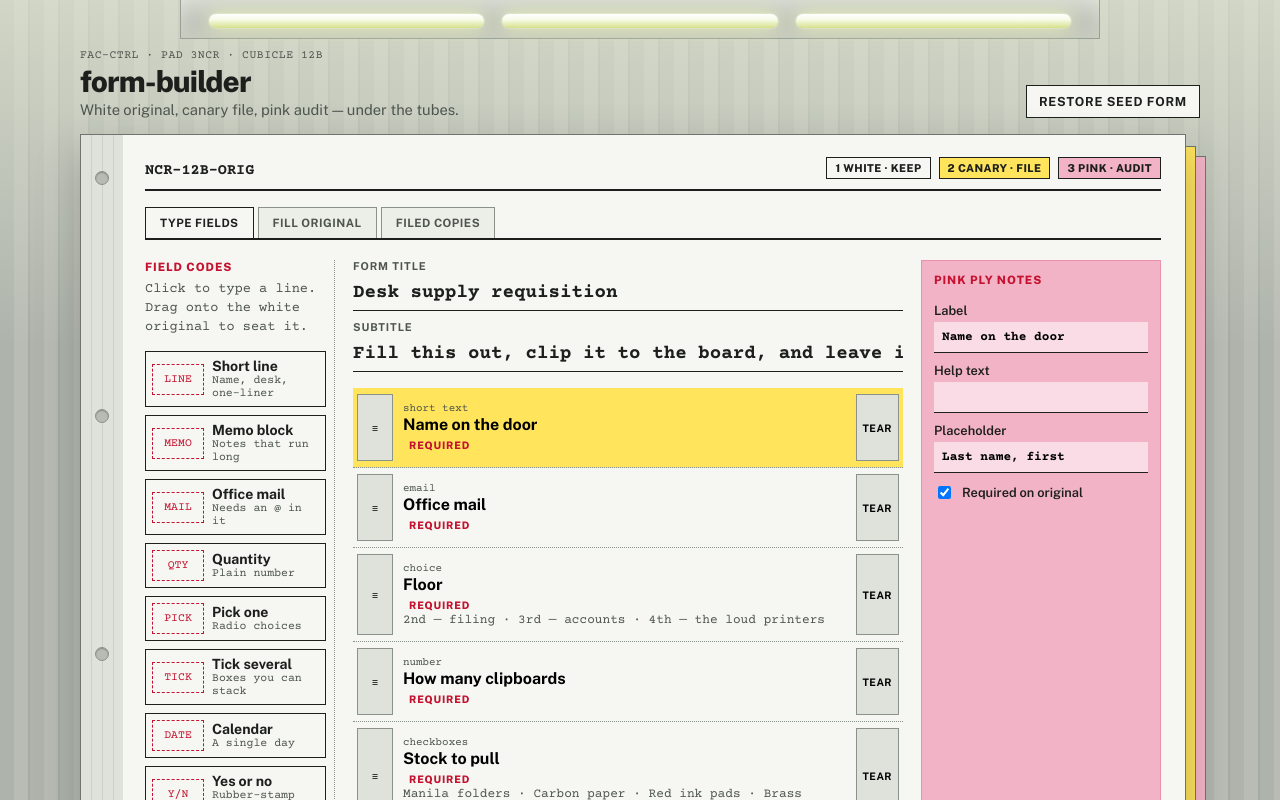
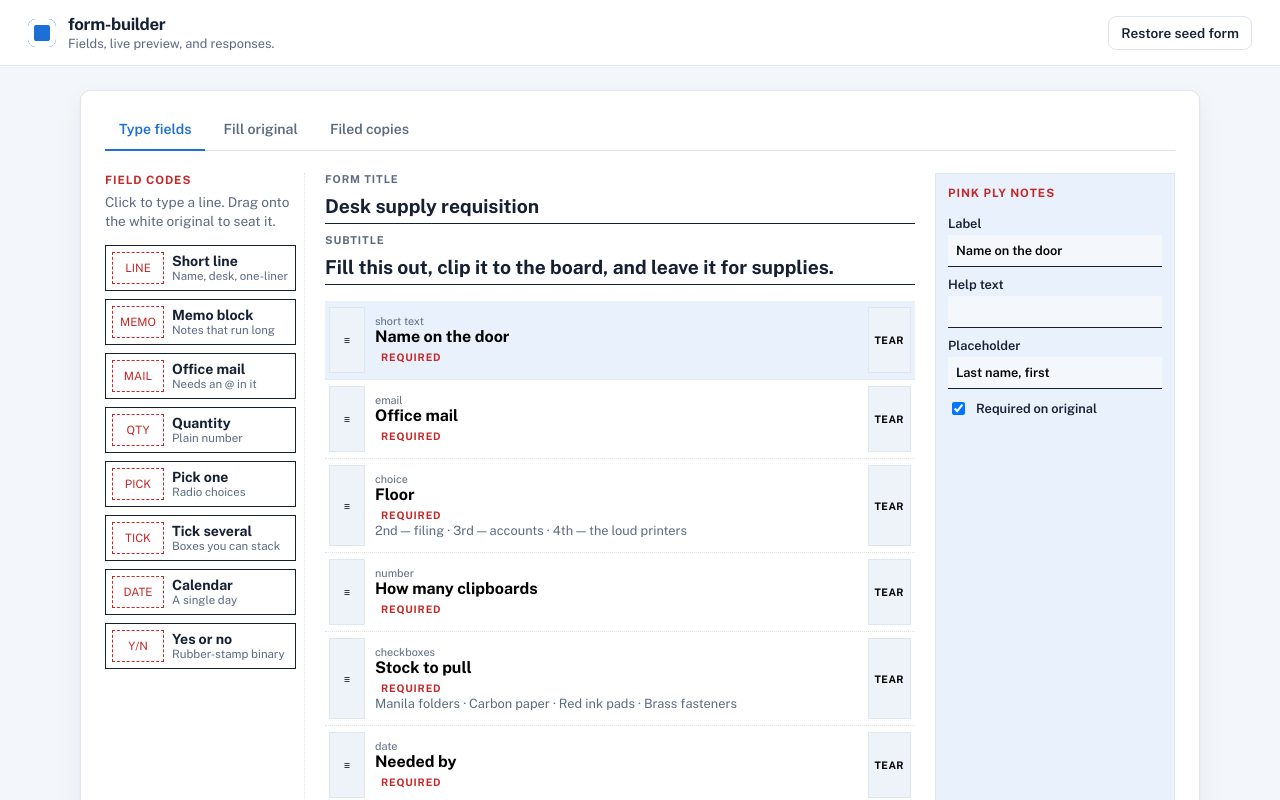
Before and after one commit to HarishKarthickS/form-builder, a Next.js app: page / in a window 1280 px wide. Shown: the top 800 px of the page. Built offline with nearby package versions, Linux system fonts and the light colour scheme.

Commit message:
Replace NCR cubicle chrome with a white product shell and Public Sans.

```diff
--- a/src/app/globals.css
+++ b/src/app/globals.css
@@ -1,20 +1,29 @@
 :root {
-  --cubicle: #b7bbb4;
-  --partition: #8e948c;
-  --laminate: #c9ccc6;
-  --fluoro: #eef3dc;
-  --fluoro-core: #f7fbe8;
-  --ncr-white: #f6f6f2;
-  --ncr-canary: #ffe45c;
-  --ncr-pink: #f3b3c6;
-  --ncr-pink-deep: #e892ab;
-  --type: #1c1f1c;
-  --type-muted: #4d554e;
-  --rule: #8b9289;
-  --alert: #c41230;
-  --filed: #215c45;
-  --stub: #dfe2db;
-  --halo: 0 18px 40px rgba(40, 44, 38, 0.28);
+  --bg: #f3f6fb;
+  --surface: #ffffff;
+  --ink: #152033;
+  --muted: #5c6b80;
+  --line: #dfe6ef;
+  --accent: #1d6fd8;
+  --accent-hover: #1558b0;
+  --accent-soft: #e8f1fc;
+  --danger: #c62828;
+  --ok: #1b7f5a;
+  --shadow: 0 1px 2px rgba(21, 32, 51, 0.06), 0 8px 24px rgba(21, 32, 51, 0.06);
+  --radius: 10px;
+  --font-type: var(--font-ui);
+  --type: var(--ink);
+  --type-muted: var(--muted);
+  --rule: var(--line);
+  --alert: var(--danger);
+  --filed: var(--ok);
+  --ncr-white: var(--surface);
+  --ncr-canary: var(--accent-soft);
+  --ncr-pink: var(--accent-soft);
+  --ncr-pink-deep: var(--line);
+  --cubicle: var(--bg);
+  --stub: #eef3f9;
+  --halo: var(--shadow);
 }
 
 *,
@@ -27,24 +36,17 @@ html,
 body {
   margin: 0;
   min-height: 100%;
-  background: var(--cubicle);
-  color: var(--type);
+  background: var(--bg);
+  color: var(--ink);
 }
 
 body {
   min-height: 100vh;
-  background-image:
-    linear-gradient(180deg, rgba(238, 243, 220, 0.55) 0%, transparent 28%),
-    repeating-linear-gradient(
-      90deg,
-      #aeb4ac 0 14px,
-      #b8bcb5 14px 28px,
-      #a6aca4 28px 30px
-    );
+  font-family: var(--font-ui), "Public Sans", sans-serif;
 }
 
 a {
-  color: var(--filed);
+  color: var(--accent);
 }
 
 button,
@@ -53,257 +55,3 @@ textarea,
 select {
   font: inherit;
 }
-
-.cubicle {
-  min-height: 100vh;
-  padding: 0 18px 48px;
-  position: relative;
-}
-
-.fluoro-bar {
-  display: grid;
-  grid-template-columns: 1fr 1fr 1fr;
-  gap: 18px;
-  max-width: 920px;
-  margin: 0 auto 10px;
-  padding: 14px 28px 10px;
-  background: linear-gradient(180deg, #d5d8d0 0%, #b0b5ad 100%);
-  border: 1px solid #9aa198;
-  border-top: none;
-  box-shadow: inset 0 -8px 16px rgba(255, 255, 230, 0.35);
-}
-
-.fluoro-bar .tube {
-  height: 14px;
-  border-radius: 8px;
-  background: linear-gradient(180deg, #ffffff 0%, var(--fluoro-core) 40%, #d5e08a 100%);
-  box-shadow: 0 0 18px rgba(236, 245, 180, 0.95), 0 0 2px #fff;
-}
-
-.mast {
-  max-width: 1120px;
-  margin: 0 auto 16px;
-  display: flex;
-  justify-content: space-between;
-  align-items: flex-end;
-  gap: 16px;
-  color: var(--type);
-}
-
-.mast .dept {
-  margin: 0;
-  font-family: var(--font-type);
-  font-size: 0.72rem;
-  letter-spacing: 0.04em;
-  color: var(--type-muted);
-}
-
-.mast h1 {
-  font-family: var(--font-ui);
-  font-weight: 800;
-  letter-spacing: -0.03em;
-  text-transform: lowercase;
-  font-size: 1.85rem;
-  margin: 2px 0 0;
-  color: var(--type);
-}
-
-.mast .tag {
-  margin: 2px 0 0;
-  font-size: 0.92rem;
-  font-family: var(--font-ui);
-  color: var(--type-muted);
-}
-
-.mast .reset {
-  background: var(--ncr-white);
-  border: 1px solid var(--type);
-  color: var(--type);
-  padding: 8px 12px;
-  cursor: pointer;
-  font-family: var(--font-ui);
-  font-size: 0.78rem;
-  font-weight: 700;
-  text-transform: uppercase;
-  letter-spacing: 0.06em;
-}
-
-.mast .reset:hover {
-  background: var(--ncr-canary);
-}
-
-.ncr-stack {
-  max-width: 1120px;
-  margin: 0 auto;
-  position: relative;
-  padding: 0 14px 18px 0;
-}
-
-.ply {
-  border: 1px solid #6f756e;
-}
-
-.ply-pink,
-.ply-canary {
-  position: absolute;
-  inset: 12px 0 auto 18px;
-  height: 100%;
-  pointer-events: none;
-  z-index: 0;
-}
-
-.ply-pink {
-  background: linear-gradient(90deg, var(--ncr-pink-deep) 0 42px, var(--ncr-pink) 42px);
-  top: 22px;
-  left: 28px;
-  right: -6px;
-}
-
-.ply-canary {
-  background: linear-gradient(90deg, #f2d24a 0 42px, var(--ncr-canary) 42px);
-  top: 12px;
-  left: 14px;
-  right: 4px;
-}
-
-.ply-white {
-  position: relative;
-  z-index: 1;
-  min-height: 720px;
-  background:
-    repeating-linear-gradient(
-      90deg,
-      transparent 0 10px,
-      rgba(120, 128, 118, 0.18) 10px 11px
-    )
-      0 0 / 42px 100% no-repeat,
-    linear-gradient(90deg, var(--stub) 0 42px, var(--ncr-white) 42px);
-  padding: 22px 24px 32px 64px;
-  box-shadow: var(--halo);
-}
-
-.perf {
-  position: absolute;
-  left: 14px;
-  top: 36px;
-  bottom: 36px;
-  display: flex;
-  flex-direction: column;
-  justify-content: space-between;
-}
-
-.perf span {
-  width: 14px;
-  height: 14px;
-  border-radius: 50%;
-  background: var(--cubicle);
-  box-shadow: inset 0 1px 1px rgba(0, 0, 0, 0.25);
-  border: 1px solid #8b9188;
-}
-
-.ncr-banner {
-  display: flex;
-  justify-content: space-between;
-  align-items: flex-end;
-  gap: 12px;
-  margin: 0 0 16px;
-  padding-bottom: 10px;
-  border-bottom: 2px solid var(--type);
-}
-
-.ncr-banner .form-no {
-  font-family: var(--font-type), "Courier Prime", monospace;
-  font-size: 0.95rem;
-  font-weight: 700;
-}
-
-.ply-legend {
-  list-style: none;
-  margin: 0;
-  padding: 0;
-  display: flex;
-  gap: 8px;
-  flex-wrap: wrap;
-  font-size: 0.68rem;
-  font-weight: 800;
-  text-transform: uppercase;
-  letter-spacing: 0.04em;
-}
-
-.ply-legend li {
-  padding: 4px 8px;
-  border: 1px solid var(--type);
-}
-
-.ply-legend .is-white {
-  background: var(--ncr-white);
-}
-
-.ply-legend .is-canary {
-  background: var(--ncr-canary);
-}
-
-.ply-legend .is-pink {
-  background: var(--ncr-pink);
-}
-
-.sheet-tabs {
-  display: flex;
-  gap: 0;
-  margin: 0 0 20px;
-  position: relative;
-  z-index: 1;
-  border-bottom: 2px solid var(--type);
-}
-
-.sheet-tabs button {
-  border: 1px solid var(--rule);
-  border-bottom: none;
-  background: #eceee8;
-  color: var(--type-muted);
-  padding: 8px 14px;
-  cursor: pointer;
-  font-family: var(--font-ui);
-  font-weight: 700;
-  letter-spacing: 0.04em;
-  text-transform: uppercase;
-  font-size: 0.72rem;
-  margin-right: 4px;
-}
-
-.sheet-tabs button[aria-current="page"] {
-  background: var(--ncr-white);
-  color: var(--type);
-  border-color: var(--type);
-}
-
-.sheet-tabs button:nth-child(1)[aria-current="page"] {
-  box-shadow: inset 0 -3px 0 var(--ncr-white);
-}
-
-.sheet-tabs button:nth-child(2)[aria-current="page"] {
-  background: var(--ncr-canary);
-  box-shadow: inset 0 -3px 0 var(--ncr-canary);
-}
-
-.sheet-tabs button:nth-child(3)[aria-current="page"] {
-  background: var(--ncr-pink);
-  box-shadow: inset 0 -3px 0 var(--ncr-pink);
-}
-
-.board-grid {
-  display: grid;
-  grid-template-columns: 190px minmax(0, 1fr) 240px;
-  gap: 18px;
-  position: relative;
-  z-index: 1;
-}
-
-@media (max-width: 960px) {
-  .ply-white {
-    padding: 18px 14px 24px 56px;
-  }
-  .board-grid {
-    grid-template-columns: 1fr;
-  }
-}
--- a/src/app/layout.tsx
+++ b/src/app/layout.tsx
@@ -1,6 +1,6 @@
 import type { Metadata } from "next";
 import type { ReactNode } from "react";
-import { Courier_Prime, Public_Sans } from "next/font/google";
+import { Public_Sans } from "next/font/google";
 import "./globals.css";
 import "@/ui/shell.css";
 import "@/ui/builder.css";
@@ -9,25 +9,19 @@ import "@/ui/states.css";
 
 const publicSans = Public_Sans({
   subsets: ["latin"],
-  weight: ["400", "500", "600", "700", "800"],
+  weight: ["400", "500", "600", "700"],
   variable: "--font-ui",
-});
-
-const courier = Courier_Prime({
-  subsets: ["latin"],
-  weight: ["400", "700"],
-  variable: "--font-type",
 });
 
 export const metadata: Metadata = {
   title: "form-builder",
-  description: "Collate a 3-ply NCR form, fill the white original, file the canary copies.",
+  description: "Build a form, preview it live, and review responses in a table.",
 };
 
 export default function RootLayout({ children }: { children: ReactNode }) {
   return (
     <html lang="en">
-      <body className={`${publicSans.variable} ${courier.variable}`}>{children}</body>
+      <body className={publicSans.variable}>{children}</body>
     </html>
   );
 }
--- a/src/ui/ClipboardFrame.tsx
+++ b/src/ui/ClipboardFrame.tsx
@@ -7,44 +7,20 @@ type ClipboardFrameProps = {
 
 export function ClipboardFrame({ children, onReset }: ClipboardFrameProps) {
   return (
-    <div className="cubicle">
-      <div className="fluoro-bar" aria-hidden="true">
-        <span className="tube" />
-        <span className="tube" />
-        <span className="tube" />
-      </div>
-      <header className="mast">
-        <div>
-          <p className="dept">FAC-CTRL · PAD 3NCR · CUBICLE 12B</p>
-          <h1>form-builder</h1>
-          <p className="tag">White original, canary file, pink audit — under the tubes.</p>
+    <div className="app">
+      <header className="topbar">
+        <div className="brand">
+          <span className="mark" aria-hidden="true" />
+          <div>
+            <h1>form-builder</h1>
+            <p className="tag">Fields, live preview, and responses.</p>
+          </div>
         </div>
         <button type="button" className="reset" onClick={onReset}>
           Restore seed form
         </button>
       </header>
-      <div className="ncr-stack">
-        <div className="ply ply-pink" aria-hidden="true" />
-        <div className="ply ply-canary" aria-hidden="true" />
-        <div className="ply ply-white">
-          <div className="perf" aria-hidden="true">
-            <span />
-            <span />
-            <span />
-            <span />
-            <span />
-          </div>
-          <div className="ncr-banner">
-            <span className="form-no">NCR-12B-ORIG</span>
-            <ul className="ply-legend">
-              <li className="is-white">1 White · keep</li>
-              <li className="is-canary">2 Canary · file</li>
-              <li className="is-pink">3 Pink · audit</li>
-            </ul>
-          </div>
-          {children}
-        </div>
-      </div>
+      <main className="workspace">{children}</main>
     </div>
   );
 }
--- a/src/ui/shell.css
+++ b/src/ui/shell.css
@@ -1,15 +1,121 @@
-.placeholder-copy {
-  margin: 0;
-  font-family: var(--font-type);
-  color: var(--type-muted);
-  font-size: 0.95rem;
-  line-height: 1.5;
+.app {
+  min-height: 100vh;
+  display: flex;
+  flex-direction: column;
 }
 
-body {
-  font-family: var(--font-ui), "Public Sans", sans-serif;
+.topbar {
+  display: flex;
+  justify-content: space-between;
+  align-items: center;
+  gap: 16px;
+  padding: 14px 28px;
+  background: var(--surface);
+  border-bottom: 1px solid var(--line);
 }
 
-.form-no {
-  font-family: var(--font-type), "Courier Prime", monospace;
+.brand {
+  display: flex;
+  align-items: center;
+  gap: 12px;
 }
+
+.mark {
+  width: 28px;
+  height: 28px;
+  border-radius: 8px;
+  background: var(--accent);
+  box-shadow: inset 0 0 0 6px var(--surface), inset 0 0 0 8px var(--accent);
+  flex-shrink: 0;
+}
+
+.brand h1 {
+  margin: 0;
+  font-size: 1.05rem;
+  font-weight: 650;
+  letter-spacing: -0.02em;
+  color: var(--ink);
+}
+
+.brand .tag {
+  margin: 2px 0 0;
+  font-size: 0.8rem;
+  color: var(--muted);
+}
+
+.topbar .reset {
+  background: var(--surface);
+  border: 1px solid var(--line);
+  color: var(--ink);
+  padding: 8px 12px;
+  border-radius: 8px;
+  cursor: pointer;
+  font-size: 0.85rem;
+  font-weight: 600;
+}
+
+.topbar .reset:hover {
+  border-color: var(--accent);
+  color: var(--accent);
+  background: var(--accent-soft);
+}
+
+.workspace {
+  flex: 1;
+  width: min(1120px, calc(100% - 32px));
+  margin: 24px auto 48px;
+  background: var(--surface);
+  border: 1px solid var(--line);
+  border-radius: var(--radius);
+  box-shadow: var(--shadow);
+  padding: 20px 24px 28px;
+}
+
+.sheet-tabs {
+  display: flex;
+  gap: 4px;
+  margin: 0 0 22px;
+  border-bottom: 1px solid var(--line);
+}
+
+.sheet-tabs button {
+  border: none;
+  background: transparent;
+  color: var(--muted);
+  padding: 10px 14px 12px;
+  cursor: pointer;
+  font-weight: 600;
+  font-size: 0.88rem;
+  margin-bottom: -1px;
+  border-bottom: 2px solid transparent;
+}
+
+.sheet-tabs button:hover {
+  color: var(--ink);
+}
+
+.sheet-tabs button[aria-current="page"] {
+  color: var(--accent);
+  border-bottom-color: var(--accent);
+}
+
+.board-grid {
+  display: grid;
+  grid-template-columns: 200px minmax(0, 1fr) 240px;
+  gap: 20px;
+}
+
+@media (max-width: 960px) {
+  .topbar {
+    padding: 12px 16px;
+  }
+
+  .workspace {
+    width: calc(100% - 20px);
+    padding: 16px;
+  }
+
+  .board-grid {
+    grid-template-columns: 1fr;
+  }
+}
```
